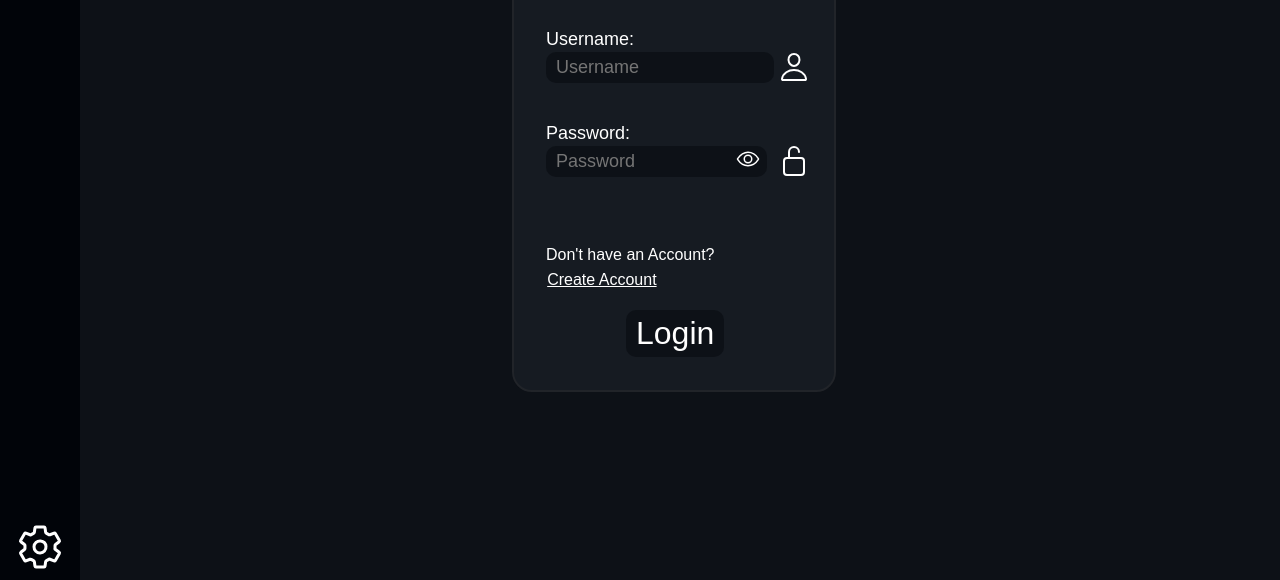
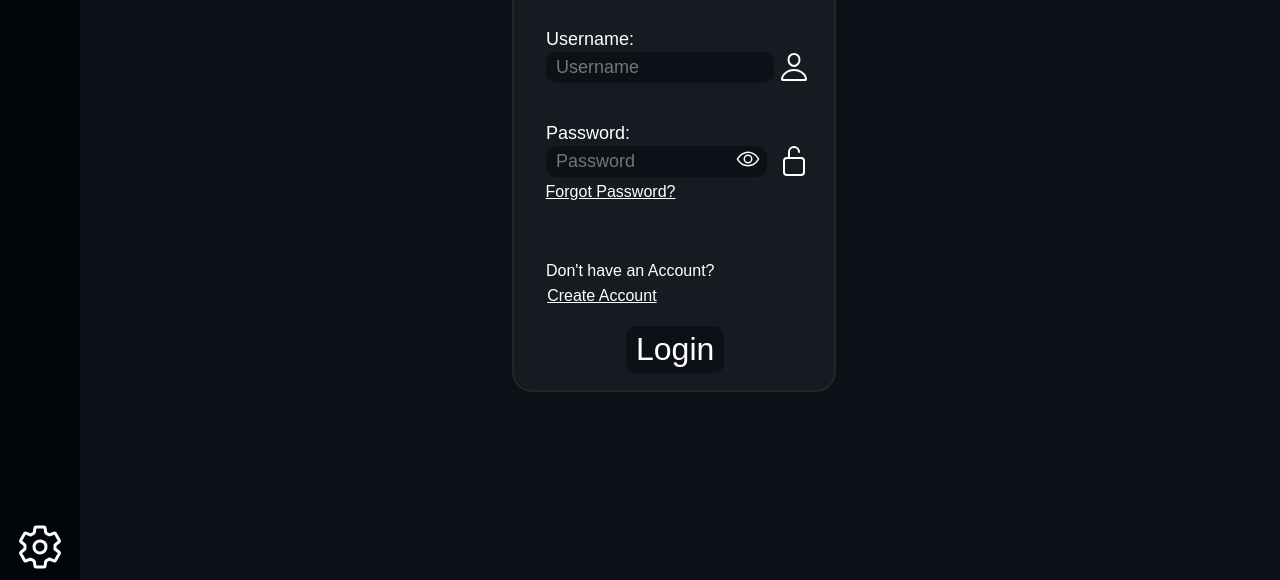
Before and after one commit to Lum1n0sity/Project-Manager, an Electron app: page renderer/index.html in a window 1280 px wide. Both pictures are taken after a click on the button 1218 px from the left and 39 px from the top of the page. Shown: the part 220-800 px from the top of the page. Drawn offline with nearby package versions, Linux system fonts and the light colour scheme.

Commit message:
Added the connnection to the reset-password endpoint of the API - State-07_08_2023(01:17AM)

```diff
--- a/renderer/account-ui.js
+++ b/renderer/account-ui.js
@@ -289,4 +289,27 @@ document.addEventListener('DOMContentLoaded', () => {
             });
         }
     });
+
+    // Reset Password:
+    const reset_button = document.getElementById('forgot-password_lo');
+    const username = document.getElementById('username_lo_in');
+
+    reset_button.addEventListener('click', function () {
+        const dataToSendReset = ({ username: username.value })
+
+        fetch('http://127.0.0.1:3000/api/forgot-password', {
+            method: 'POST',
+            headers: {
+                "Content-Type": "application/json"
+            },
+            body: JSON.stringify(dataToSendReset),
+        })
+        .then(response => response.json())
+        .then(data => {
+            console.log(data);
+        })
+        .catch(error => {
+            console.error("Error sending data: ", error);
+        });
+    });
 })
--- a/renderer/index.css
+++ b/renderer/index.css
@@ -471,6 +471,17 @@ header {
     top: 14.75rem;
     left: 13.5rem;
 }
+#forgot-password_lo{
+    background-color: transparent;
+    border: none;
+    color: white;
+    font-size: 1rem;
+    text-decoration: underline solid white;
+    position: fixed;
+    top: 17rem;
+    left: 1.6rem;
+    cursor: pointer;
+}
 
 #input_error_lo {
     background-color: rgba(255, 0, 0, 0.356);
@@ -479,7 +490,7 @@ header {
     padding: 10px;
     display: none;
     position: fixed;
-    top: 16.5rem;
+    top: 17.5rem;
     left: 2rem;
 }
 
@@ -488,7 +499,7 @@ header {
     color: white;
     position: fixed;
     left: 2rem;
-    top: 20rem;
+    top: 21rem;
 }
 
 #switch_create_lo_btn {
@@ -499,7 +510,7 @@ header {
     font-size: 1rem;
     position: fixed;
     left: 1.7rem;
-    top: 22.5rem;
+    top: 23.5rem;
     text-decoration: underline;
     cursor: pointer;
 }
@@ -512,7 +523,7 @@ header {
     border-radius: 10px;
     font-size: 2rem;
     position: fixed;
-    top: 25rem;
+    top: 26rem;
     left: 7rem;
     padding: 5px;
     padding-left: 10px;
--- a/renderer/index.html
+++ b/renderer/index.html
@@ -57,6 +57,7 @@
             <input id="password_lo_in" type="password" placeholder="Password">
             <button id="view_password_lo"><ion-icon name="eye-outline"></ion-icon></button>
             <p id="password_lo_icon"><ion-icon name="lock-open-outline"></ion-icon></p>
+            <button id="forgot-password_lo">Forgot Password?</button>
             <p id="input_error_lo">Username or Password is wrong!</p>
             <p id="create_lo_account_p">Don't have an Account?</p>
             <button id="switch_create_lo_btn">Create Account</button>
```
